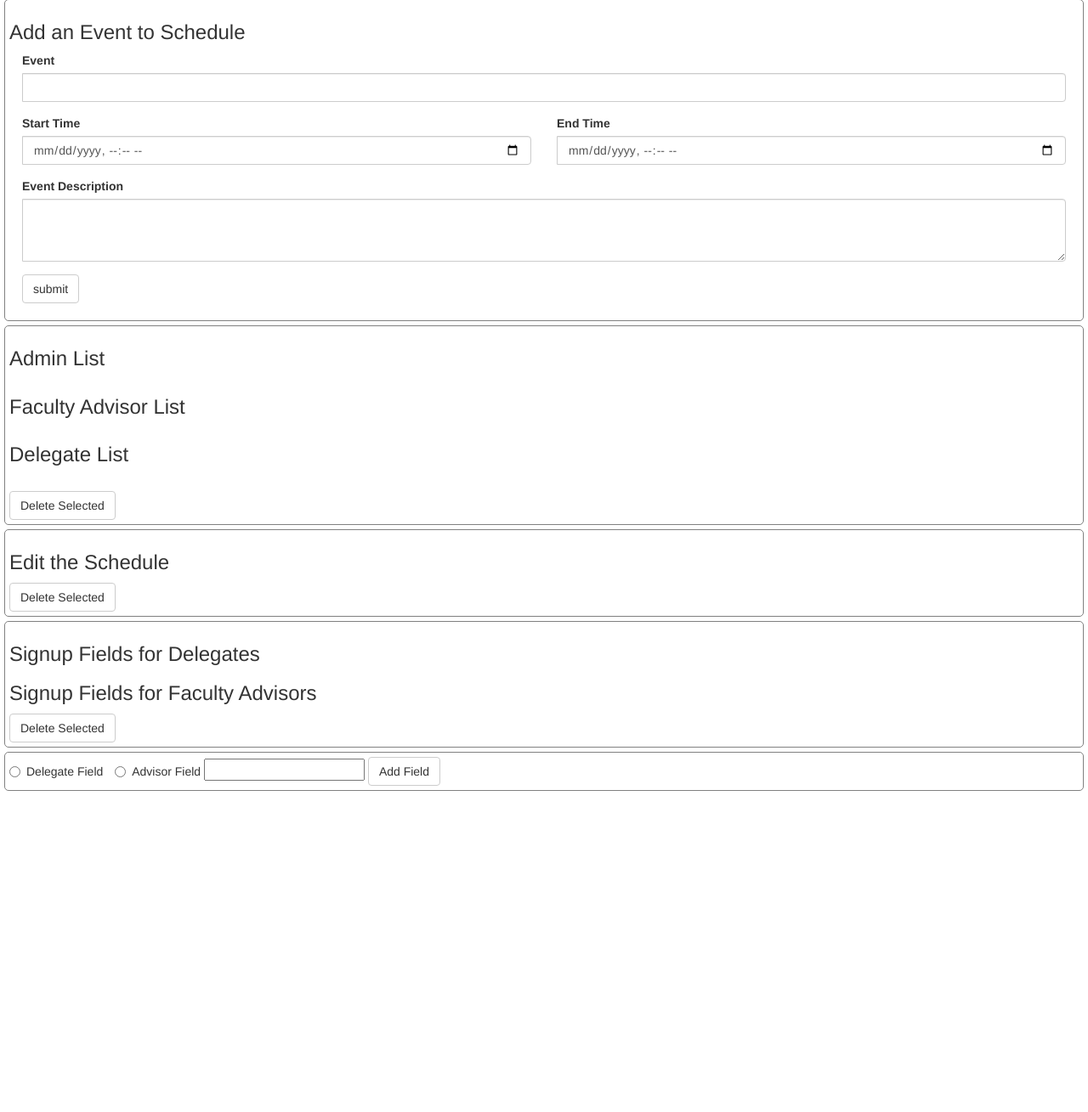
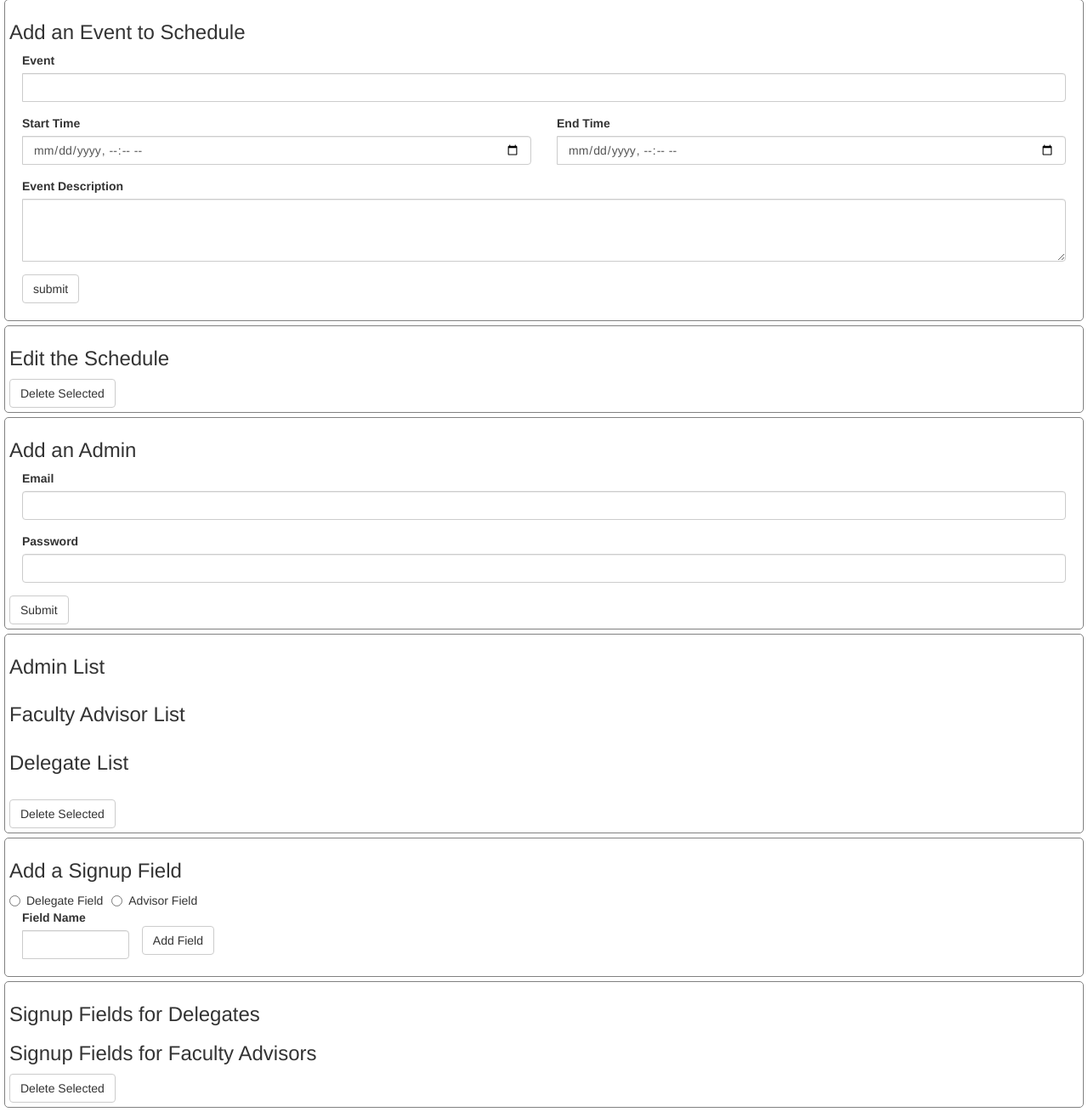
Before and after one commit to tonyli7/potential-tribble, a Flask app: page /admin in a window 1280 px wide. Shown: the part 1199-2508 px from the top of the page at 85% size. Before the commit the page ends 2130 px from the top, so only its background shows below. Run offline with Flask 2, Linux system fonts and the light colour scheme; data that the repository does not hold is empty; some libraries are stand-ins or nearby versions.

Commit message:
Done with back end

```diff
--- a/app.py
+++ b/app.py
@@ -100,6 +100,11 @@ def admin():
         #add fields
         if 'add-field' in request.form:
             utils.addField(request.form['user-type'],request.form['field-name'])
+
+        #add admin
+        if 'add-admin' in request.form:
+            utils.createUser(request.form["admin-email"],request.form["admin-pass"],"admin")
+
     advisor_fields = mongo.getEntry("fields","advisor",{})
     advisor_header = [f['field'] for f in advisor_fields]
     advisor_fields.rewind()
--- a/templates/admin.html
+++ b/templates/admin.html
@@ -111,6 +111,38 @@
   </div>
 </form>
 <form method="POST">
+  <h3>Edit the Schedule</h3>
+  {% for item in schedule %}
+  <div class="scheduled-event">
+    <strong>Starts:</strong> {{ item.start }}<br>
+    <strong>Ends:</strong> {{ item.end }}
+    <br>
+    <strong>Event:</strong> {{ item.event }}
+    <br>
+    {{ item.description }}
+    <br>
+    <div class="checkbox">
+      <label>
+	<input name="delete-event" type="checkbox" value="{{item._id}}"> Delete
+      </label>
+    </div>
+  </div>
+{% endfor %}
+  <input type="submit" name="delete-events" value="Delete Selected" class="btn btn-default">
+</form>
+<form method="POST">
+  <h3>Add an Admin</h3>
+  <div class="col-sm-12 form-group">
+    <label>Email</label>
+    <input type="email" name="admin-email" class="form-control">
+  </div>
+  <div class="col-sm-12 form-group">
+    <label>Password</label>
+    <input type="password" name="admin-pass" class="form-control">
+  </div>
+  <input type="submit" name="add-admin" class="btn btn-default">
+</form>
+<form method="POST">
   <h3>Admin List</h3>
   <table class="table">
     {% for entry in admins %}
@@ -118,6 +150,8 @@
       {% for attribute,value in entry.iteritems() %}
       {% if attribute != "password" and attribute != "_id" %}
       <td>{{ value }}</td>
+      {% endif %}
+      {% endfor %}
       <td>
 	<div class="checkbox">
 	  <label>
@@ -125,8 +159,6 @@
 	  </label>
 	</div>
       </td>
-      {% endif %}
-      {% endfor %}
     </tr>
     {% endfor %}
   </table>
@@ -144,6 +176,8 @@
       {% for attribute,value in entry.iteritems() %}
       {% if attribute != "password" and attribute != "_id" %}
       <td>{{ value }}</td>
+      {% endif %}
+      {% endfor %}
       <td>
 	<div class="checkbox">
 	  <label>
@@ -151,8 +185,6 @@
 	  </label>
 	</div>
       </td>
-      {% endif %}
-      {% endfor %}
     </tr>
     {% endfor %}
   </table>
@@ -184,24 +216,22 @@
   <input type="submit" name="delete-entries" value="Delete Selected" class="btn btn-default">
 </form>
 <form method="POST">
-  <h3>Edit the Schedule</h3>
-  {% for item in schedule %}
-  <div class="scheduled-event">
-    <strong>Starts:</strong> {{ item.start }}<br>
-    <strong>Ends:</strong> {{ item.end }}
-    <br>
-    <strong>Event:</strong> {{ item.event }}
-    <br>
-    {{ item.description }}
-    <br>
-    <div class="checkbox">
-      <label>
-	<input name="delete-event" type="checkbox" value="{{item._id}}"> Delete
-      </label>
+  <h3>Add a Signup Field</h3>
+  <div class="input-group">
+  <label class="radio-inline">
+    <input type="radio" name="user-type" value="delegate">
+    Delegate Field
+  </label>
+  <label class="radio-inline">
+    <input type="radio" name="user-type" value="advisor">
+    Advisor Field
+  </label><br>
+    <div class="col-sm-6 form-group">
+      <label>Field Name</label>
+      <input type="text" name="field-name" class="form-control">
+    </div><br>
+    <input type="submit" name="add-field" value="Add Field" class="btn btn-default">
     </div>
-  </div>
-{% endfor %}
-  <input type="submit" name="delete-events" value="Delete Selected" class="btn btn-default">
 </form>
 <form method="POST">
   <h3>Signup Fields for Delegates</h3>
@@ -222,16 +252,4 @@
   {% endfor %}
   <input type="submit" name="delete-fields" value="Delete Selected" class="btn btn-default">
 </form>
-<form method="POST">
-  <label class="radio-inline">
-    <input type="radio" name="user-type" value="delegate">
-    Delegate Field
-  </label>
-  <label class="radio-inline">
-    <input type="radio" name="user-type" value="advisor">
-    Advisor Field
-  </label>
-  <input type="text" name="field-name">
-  <input type="submit" name="add-field" value="Add Field" class="btn btn-default">
-</form>
 {% endblock%}
--- a/utils.py
+++ b/utils.py
@@ -137,6 +137,8 @@ def deleteEvents(item_ids):
 def deleteEntries(item_ids):
     object_ids = [ObjectId(item_id) for item_id in item_ids]
     mongo.deleteEntry("modelun","users",{"_id": {"$in": object_ids}})
+    mongo.deleteEntry("modelun","advisor",{"_id": {"$in": object_ids}})
+    mongo.deleteEntry("modelun","delegate",{"_id": {"$in": object_ids}})
 
 #delete fields
 def deleteFields(item_ids):
```
